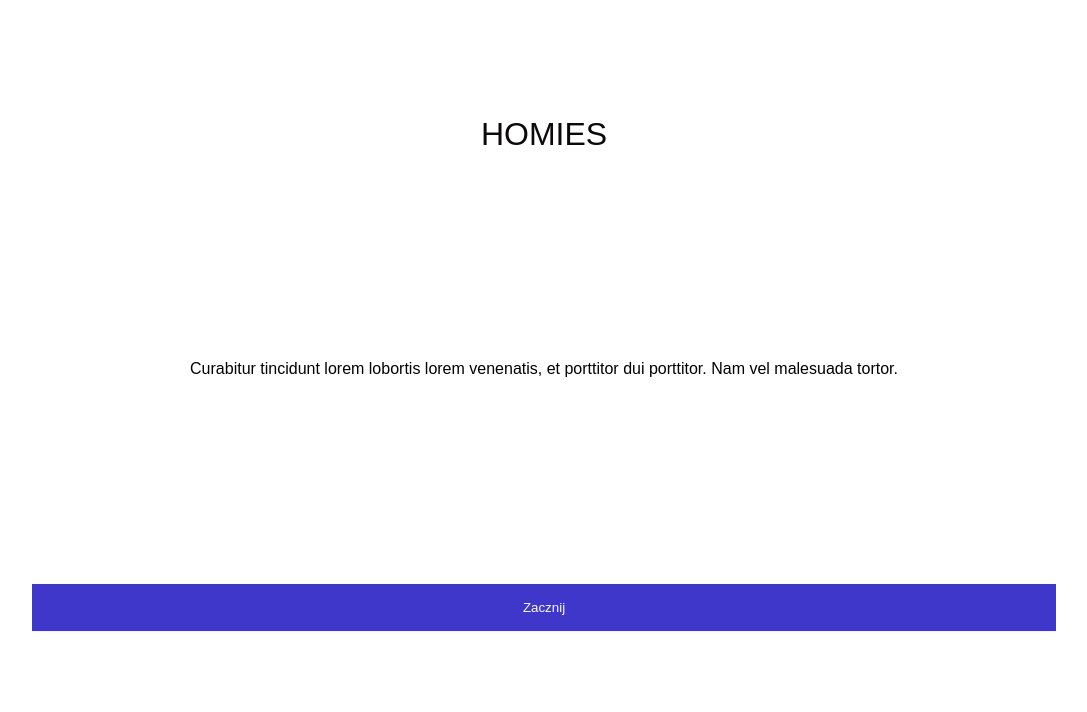
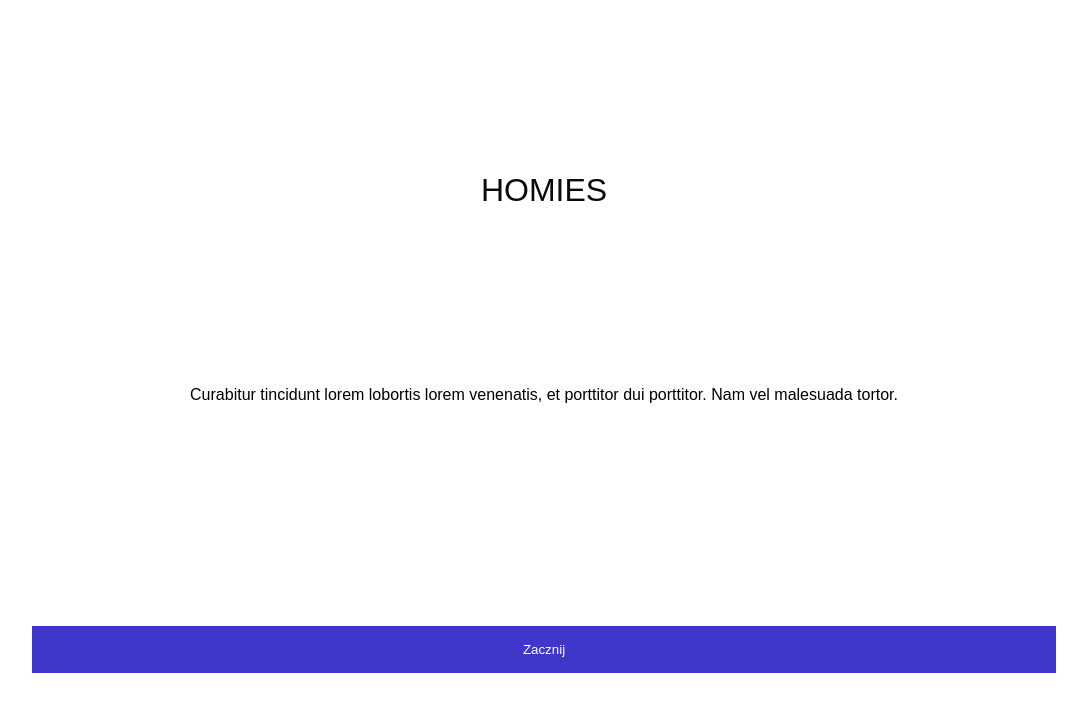
Before and after one commit to Hyziu-03/HOMIES-Development, a React (Create React App) app: page /zacznij in a window 1280 px wide. Shown: the top 712 px of the page, without its empty margins (96-1183 px from the left). Built offline with nearby package versions, Linux system fonts and the light colour scheme.

Commit message:
Correcting spacing

```diff
--- a/src/styles/styles.css
+++ b/src/styles/styles.css
@@ -7,11 +7,12 @@
 
 html {
   font-family: sans-serif;
+  font-size: 16px;
 }
 
 .App {
   width: 100vw;
-  height: calc(100vh - 50px);
+  height: 100vh;
   display: -webkit-box;
   display: -ms-flexbox;
   display: flex;
@@ -38,8 +39,8 @@ html {
 }
 
 .heading, .subpage-heading {
-  /* Correct logic */
   text-align: center;
+  font-size: 24px;
 }
 
 .subpage-heading {
@@ -55,8 +56,16 @@ html {
 }
 
 .start-button, .login-button {
-  /* Correct logic */
   width: 80vw;
+}
+
+.start-button {
+  position: relative;
+  top: 48px;
+}
+
+.footer-info {
+  text-align: center;
 }
 
 .menu {
@@ -81,7 +90,7 @@ html {
 
 .start, .login, .signup {
   width: 100vw;
-  height: calc(100vh - 50px);
+  height: 100vh;
   display: -webkit-box;
   display: -ms-flexbox;
   display: flex;
@@ -92,8 +101,9 @@ html {
   -webkit-box-align: center;
       -ms-flex-align: center;
           align-items: center;
-  -ms-flex-pack: distribute;
-      justify-content: space-around;
+  -webkit-box-pack: space-evenly;
+      -ms-flex-pack: space-evenly;
+          justify-content: space-evenly;
 }
 
 .password-input {
@@ -114,8 +124,7 @@ html {
   margin-right: 16px;
 }
 
-.form {
-  /* Correct logic */
+.form, .confirmation {
   display: -webkit-box;
   display: -ms-flexbox;
   display: flex;
@@ -128,8 +137,11 @@ html {
           align-items: center;
 }
 
+.confirmation {
+  margin-top: 96px;
+}
+
 .input {
-  /* Correct logic */
   width: 80vw;
   margin: 8px;
   padding: 16px;
@@ -138,7 +150,7 @@ html {
   border: none;
 }
 
-#apple-icon, #google-icon, #facebook-icon {
+.social-media {
   margin: 0 16px;
   font-size: 24px;
   padding: 16px;
@@ -146,19 +158,19 @@ html {
 }
 
 .social-media-login {
-  /* Correct logic */
   display: -webkit-box;
   display: -ms-flexbox;
   display: flex;
-  -ms-flex-pack: distribute;
-      justify-content: space-around;
+  -webkit-box-pack: center;
+      -ms-flex-pack: center;
+          justify-content: center;
 }
 
 .break {
   background-color: #ffffff;
   height: 5px;
   width: 100vw;
-  margin: 32px 0;
+  margin: 64px 0;
 }
 
 .footer-text {
@@ -166,7 +178,6 @@ html {
 }
 
 .checkbox-label {
-  /* Correct logic */
   display: -webkit-box;
   display: -ms-flexbox;
   display: flex;
@@ -174,7 +185,6 @@ html {
 }
 
 .checkbox-container {
-  /* Correct logic */
   display: -webkit-box;
   display: -ms-flexbox;
   display: flex;
@@ -186,4 +196,9 @@ html {
 .checkbox-label {
   white-space: nowrap;
 }
+
+.checkbox {
+  margin: 8px;
+}
+
 /*# sourceMappingURL=styles.css.map */
--- a/src/styles/styles.sass
+++ b/src/styles/styles.sass
@@ -5,6 +5,7 @@
 
 html
     font-family: sans-serif
+    font-size: $base
 
 .App
     @include display-fullscreen
@@ -29,6 +30,13 @@ html
 .start-button, .login-button
     width: $wide
 
+.start-button
+    position: relative
+    top: $base * 3
+
+.footer-info
+    text-align: center
+
 .menu
     list-style-type: none
     display: flex
@@ -48,7 +56,7 @@ html
     display: flex
     flex-direction: column
     align-items: center
-    justify-content: space-around
+    justify-content: space-evenly
 
 .password-input
     display: flex
@@ -60,8 +68,11 @@ html
     align-self: flex-end
     margin-right: $base
 
-.form
+.form, .confirmation
     @include center-vertically
+
+.confirmation
+    margin-top: $base * 6
 
 .input
     width: $wide
@@ -79,13 +90,13 @@ html
 
 .social-media-login
     display: flex
-    justify-content: space-around
+    justify-content: center
 
 .break
     background-color: $white
     height: 5px
     width: 100vw
-    margin: $base * 2 0
+    margin: $base * 4 0
 
 .footer-text
     font-weight: bold
@@ -100,3 +111,6 @@ html
 
 .checkbox-label
     white-space: nowrap
+
+.checkbox
+    margin: $base * 0.5
--- a/src/utils/modules.sass
+++ b/src/utils/modules.sass
@@ -28,7 +28,7 @@ $black: #0b090a
 
 @mixin display-fullscreen
     width: 100vw
-    height: calc(100vh - $base * 2.5)
+    height: 100vh
 
 @mixin center-both-axes
     display: flex
@@ -45,6 +45,7 @@ $black: #0b090a
 
 @mixin heading
     text-align: center
+    font-size: $base * 1.5
 
 @mixin button
     margin: $base * 2
```
